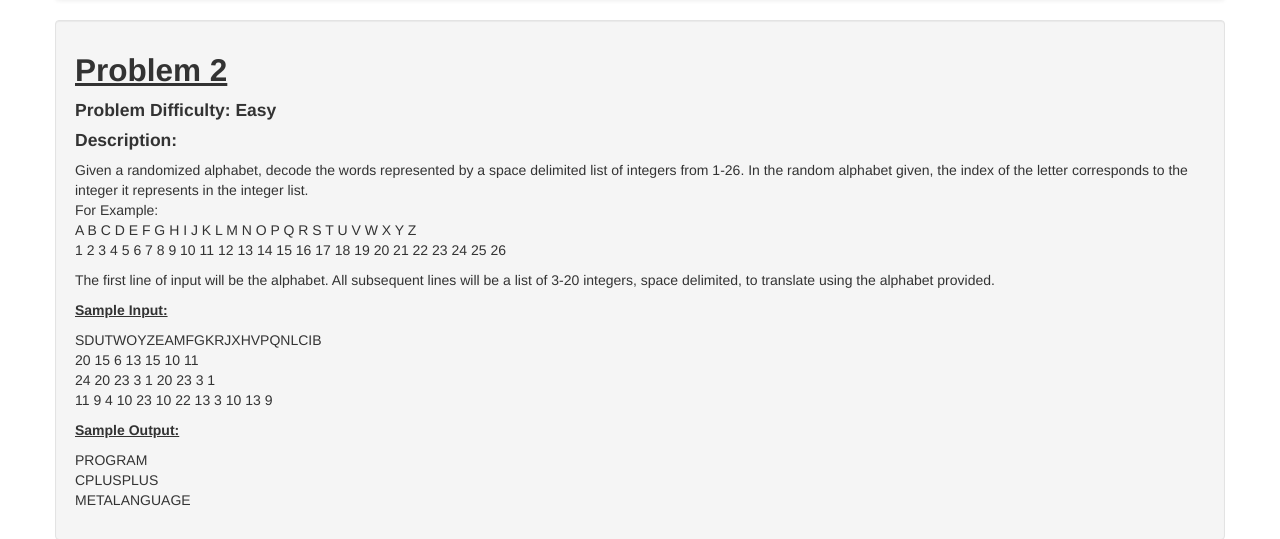
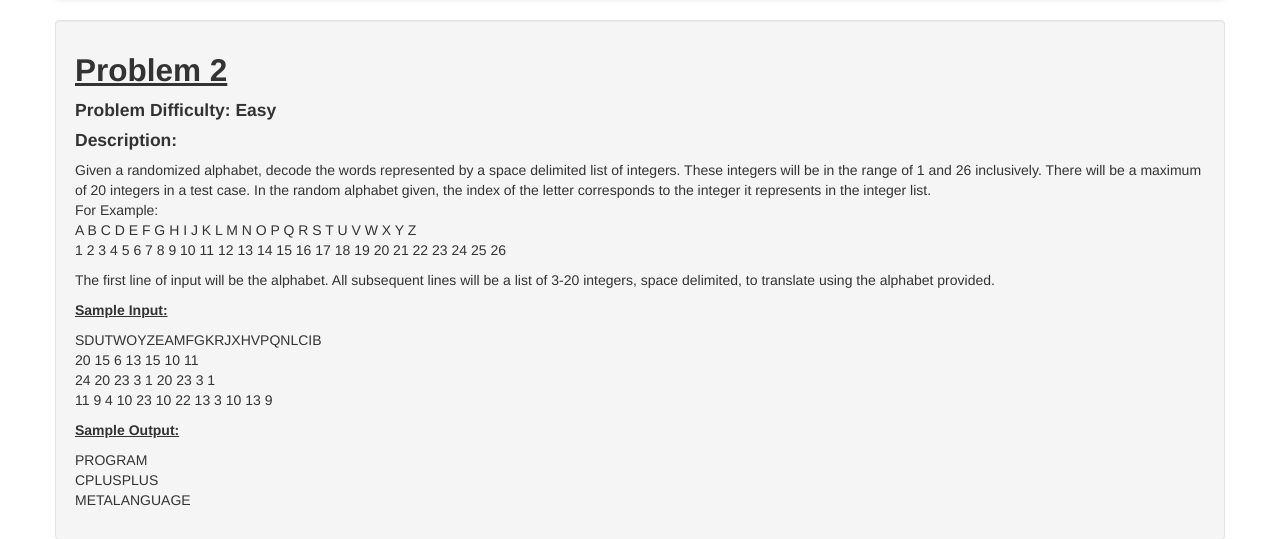
Before and after one commit to ratchelfurlong/Program_A_Bull, a Flask app: template app/templates/2.html in a window 1280 px wide. Shown: the part 42-581 px from the top of the page. Run offline with Flask 2, Linux system fonts and the light colour scheme; the template is opened without the code that fills it: most values are stand-ins (such as "Sample title", 1, 10 or a date in 2020); form fields are guessed from the names that the template uses; some libraries are stand-ins or nearby versions.

Commit message:
Update 2.html

```diff
--- a/app/templates/2.html
+++ b/app/templates/2.html
@@ -9,7 +9,7 @@
 		<h4>Problem Difficulty: Easy</h4>
 
 		<h4>Description:</h4>
-		<p>Given a randomized alphabet, decode the words represented by a space delimited list of integers from 1-26. In the random alphabet given, the index of the letter corresponds to the integer it represents in the integer list.<br>
+		<p>Given a randomized alphabet, decode the words represented by a space delimited list of integers. These integers will be in the range of 1 and 26 inclusively. There will be a maximum of 20 integers in a test case. In the random alphabet given, the index of the letter corresponds to the integer it represents in the integer list.<br>
 		For Example:<br>
 		A B C D E F G H I J  K  L  M  N  O  P  Q  R  S  T  U  V  W  X  Y  Z<br>
 		1 2 3 4 5 6 7 8 9 10 11 12 13 14 15 16 17 18 19 20 21 22 23 24 25 26</p>
```
